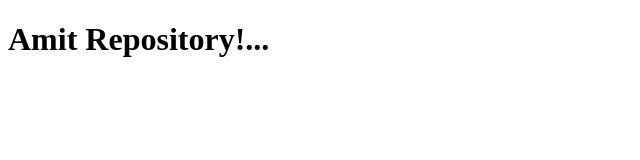
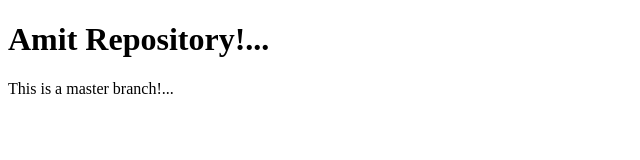
Before and after one commit to AdityaWandhekar/AmitRepo, a plain HTML site: page index.html in a window 1280 px wide. Shown: the whole page, without its empty margins (0-640 px from the left). Drawn offline with Linux system fonts and the light colour scheme.

Commit message:
Add this to the master branch

```diff
--- a/index.html
+++ b/index.html
@@ -7,6 +7,6 @@
 </head>
 <body>
     <h1>Amit Repository!...</h1>
-
+    <p>This is a master branch!...</p>
 </body>
 </html>
```
